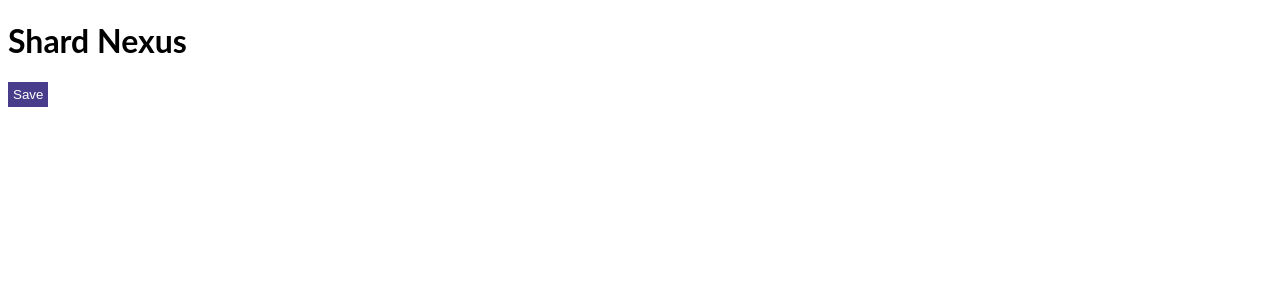
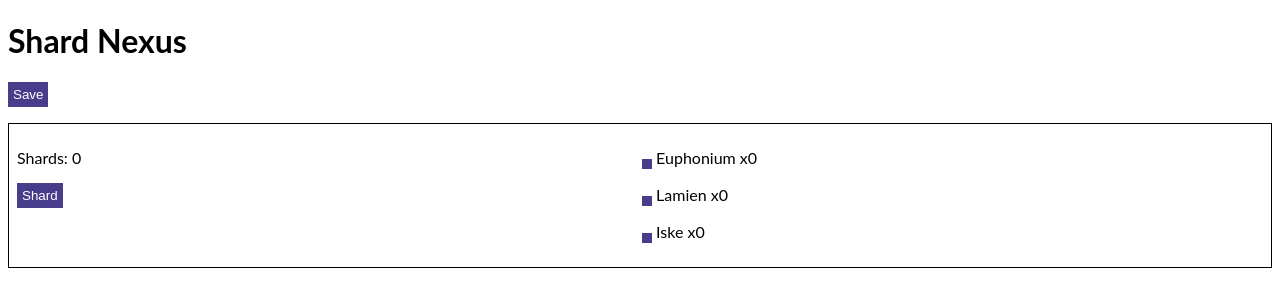
Before and after one commit to dng1999/shardNexus, an Angular app: page / in a window 1280 px wide. Shown: the top 300 px of the page. Built offline with nearby package versions, Linux system fonts and the light colour scheme.

Commit message:
nothing works bc i broke it nbd

```diff
--- a/src/app/app.component.html
+++ b/src/app/app.component.html
@@ -2,9 +2,9 @@
 <p>
   <button (click)="save()">Save</button>
 </p>
-<!--table>
+<table>
   <tr>
-    <td><app-shard-bank></app-shard-bank></td>
-    <td><app-euphonium></app-euphonium></td>
+    <td><app-shard-bank [shard]="shard"></app-shard-bank></td>
+    <td><app-euphonium [items]="items"></app-euphonium></td>
   </tr>
-</table-->
+</table>
--- a/src/app/app.component.ts
+++ b/src/app/app.component.ts
@@ -1,5 +1,5 @@
 import { Component } from '@angular/core';
-import { shard, items } from 'cleanSave.ts';
+import { shard, items } from '../cleanSave';
 
 @Component({
   selector: 'my-app',
@@ -12,6 +12,14 @@ export class AppComponent  {
   items = items;
 
   save(){
-    window.alert('Hy');
+    window.alert(this.shard);
   };
+
+  addItem(name) {
+    var items = this.items;
+    var i = 0;
+    for (i; i<items.length; i++){
+      if (items[i].name == name) { items[i].bought += 1; }
+    }
+  }
 }
--- a/src/app/euphonium/euphonium.component.ts
+++ b/src/app/euphonium/euphonium.component.ts
@@ -1,5 +1,6 @@
 import { Component, OnInit } from '@angular/core';
 import { Input } from '@angular/core';
+import { Output, EventEmitter } from '@angular/core';
 
 @Component({
   selector: 'app-euphonium',
@@ -13,12 +14,6 @@ export class EuphoniumComponent implements OnInit {
   ngOnInit() {
   }
 
-  addItem(name) {
-    var items = this.items;
-    var i = 0;
-    for (i; i<items.length; i++){
-      if (items[i].name == name) { items[i].bought += 1; }
-    }
-  }
+  @Output () addItem = new EventEmitter(name);
 
 }
```
Also changed, not shown: src/cleanSave.ts (renamed from src/app/cleanSave.ts).
